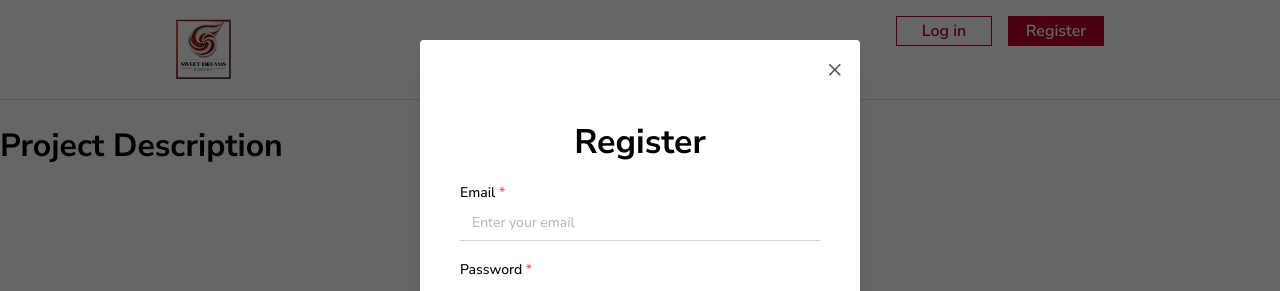
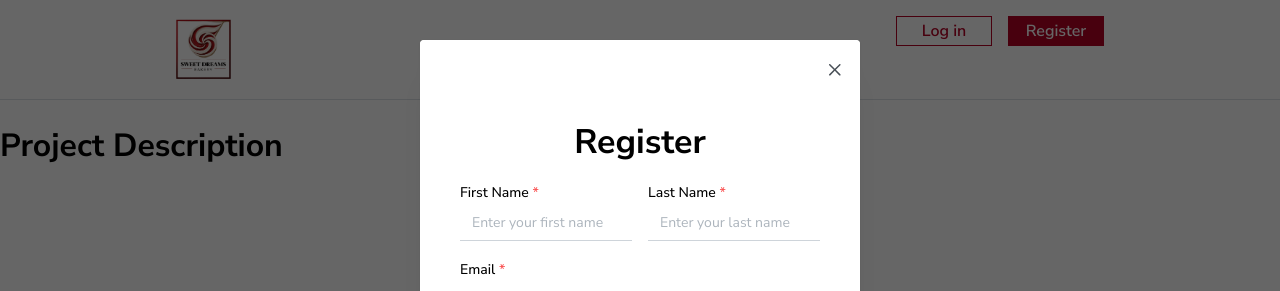
Before and after one commit to RadostinGeorgiev/Sweet-Dreams, a React (Vite) app: page /project in a window 1280 px wide. Both pictures are taken after a click on the button "Register". Shown: the top 291 px of the page. Built offline with nearby package versions, Linux system fonts and the light colour scheme; no server answers; a web font is replaced by a local one.

Commit message:
Refactoring RegisterForm. Add new user to users.

```diff
--- a/src/components/App.jsx
+++ b/src/components/App.jsx
@@ -43,6 +43,10 @@ export default function App() {
       });
   }, []);
 
+  const handleAddUser = (newUser) => {
+    setUsers((users) => [...users, newUser]);
+  };
+
   return (
     <BrowserRouter>
       <MantineProvider theme={theme} withGlobalStyles withNormalizeCSS>
@@ -71,6 +75,7 @@ export default function App() {
             <RegisterForm
               opened={isRegisterOpen}
               onClose={() => setIsRegisterOpen(false)}
+              onAddUser={handleAddUser}
             />
           </AppShell.Main>
 
--- a/src/components/Register.jsx
+++ b/src/components/Register.jsx
@@ -10,6 +10,7 @@ import {
   Checkbox,
   Paper,
   Notification,
+  Group,
 } from "@mantine/core";
 
 const create = async (user) => {
@@ -25,11 +26,13 @@ const create = async (user) => {
   }
 };
 
-export default function RegisterForm({ opened, onClose }) {
+export default function RegisterForm({ opened, onClose, onAddUser }) {
   const [serverError, setServerError] = useState(null);
 
   const form = useForm({
     initialValues: {
+      firstName: "",
+      lastName: "",
       email: "",
       password: "",
       confirmPassword: "",
@@ -40,9 +43,13 @@ export default function RegisterForm({ opened, onClose }) {
 
   const handleSubmit = (values) => {
     const user = {
+      id: new Date().getTime(),
+      firstName: values.firstName,
+      lastName: values.lastName,
       email: values.email,
       password: values.password,
       subscribe: values.subscribe,
+      role: "user",
     };
 
     create(user).then((data) => {
@@ -51,6 +58,8 @@ export default function RegisterForm({ opened, onClose }) {
       }
     });
 
+    onAddUser(user);
+    form.reset();
     onClose(false);
   };
 
@@ -66,6 +75,21 @@ export default function RegisterForm({ opened, onClose }) {
               {serverError}
             </Notification>
           )}
+
+          <Group justify="space-between" wrap="nowrap" mb="md">
+            <TextInput
+              label="First Name"
+              placeholder="Enter your first name"
+              {...form.getInputProps("firstName")}
+              required
+            />
+            <TextInput
+              label="Last Name"
+              placeholder="Enter your last name"
+              {...form.getInputProps("lastName")}
+              required
+            />
+          </Group>
 
           <TextInput
             label="Email"
--- a/src/components/UsersList/UsersList.jsx
+++ b/src/components/UsersList/UsersList.jsx
@@ -24,7 +24,7 @@ export default function UsersList({ users }) {
       </Table.Td>
 
       <Table.Td>
-        <Badge color={jobColors[item.role.toLowerCase()]} variant="light">
+        <Badge color={jobColors[item.role?.toLowerCase()]} variant="light">
           {item.role}
         </Badge>
       </Table.Td>
```
